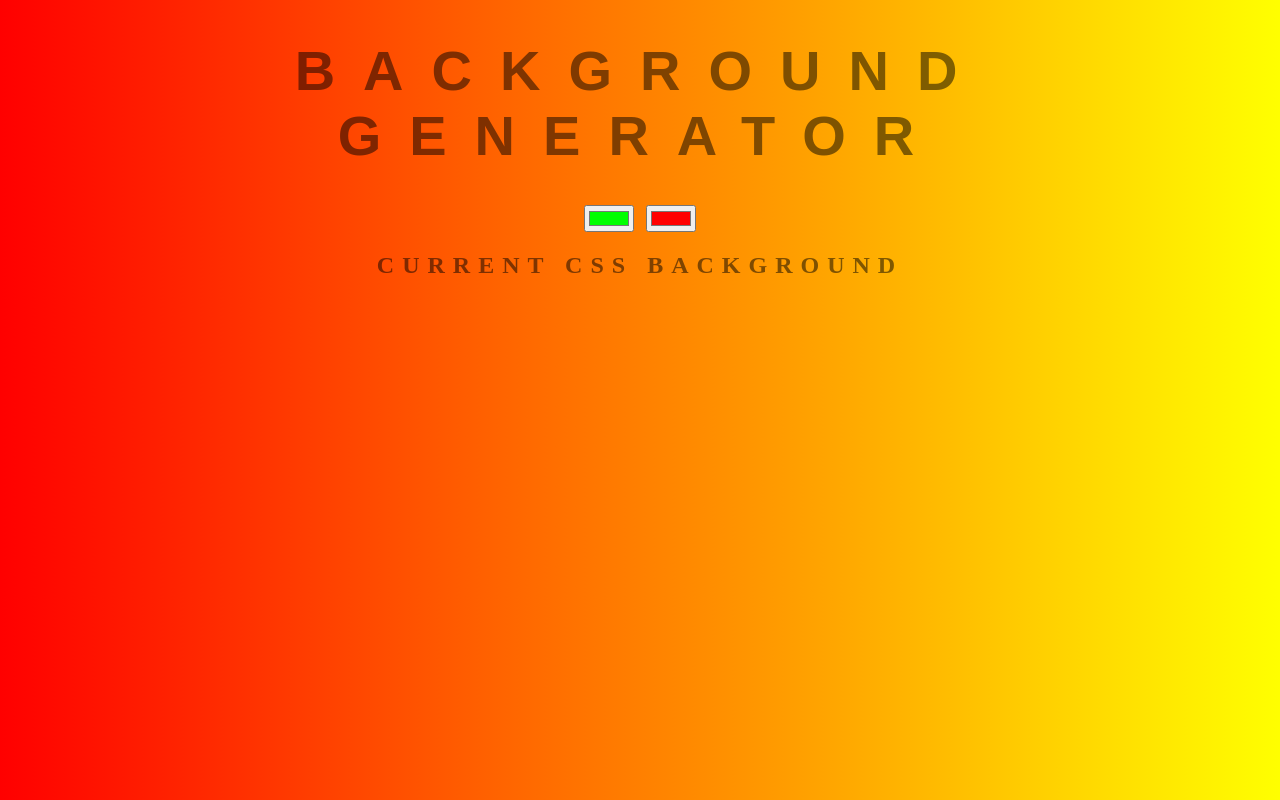
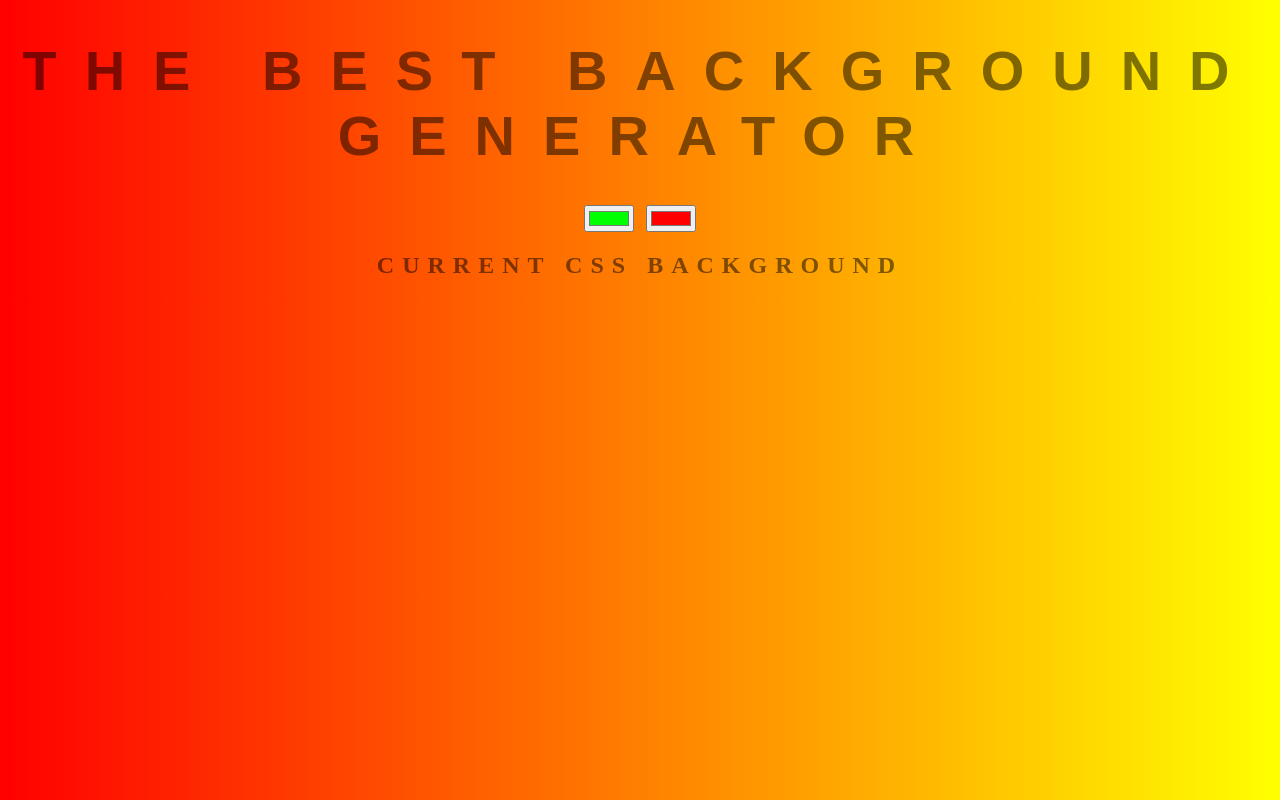
Before and after one commit to mohak2020/Gradient-Color, a plain HTML site: page index.html in a window 1280 px wide. Drawn offline with Linux system fonts and the light colour scheme.

Commit message:
changing text

```diff
--- a/index.html
+++ b/index.html
@@ -5,7 +5,7 @@
 	<link rel="stylesheet" type="text/css" href="style.css">
 </head>
 <body id="gradient">
-	<h1>Background Generator</h1>
+	<h1>The best Background Generator</h1>
 	<input class="color1" type="color" name="color1" value="#00ff00">
 	<input class="color2" type="color" name="color2" value="#ff0000">
 	<h2>Current CSS Background</h2>
```
